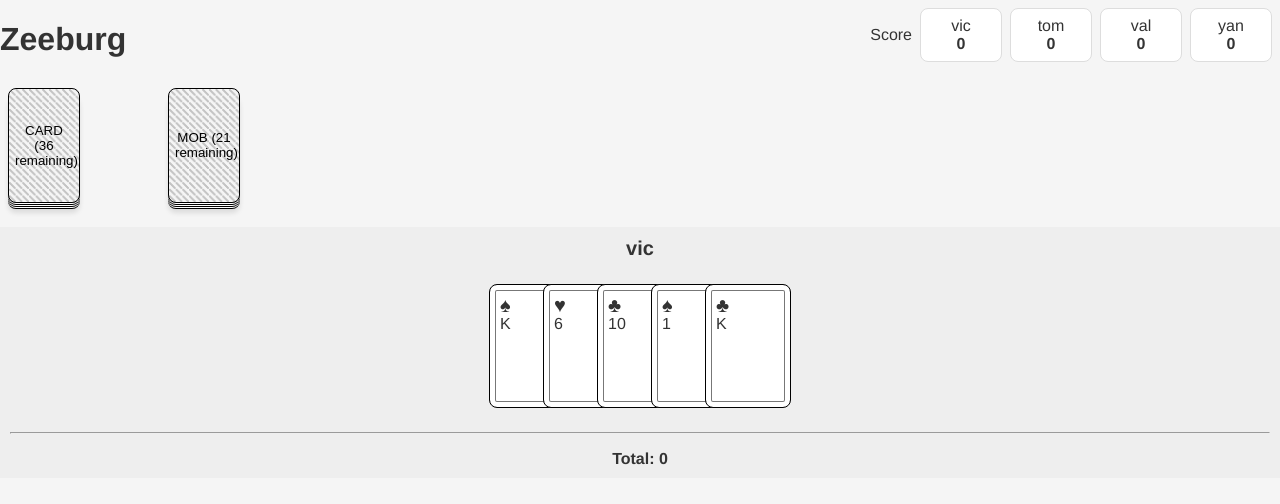
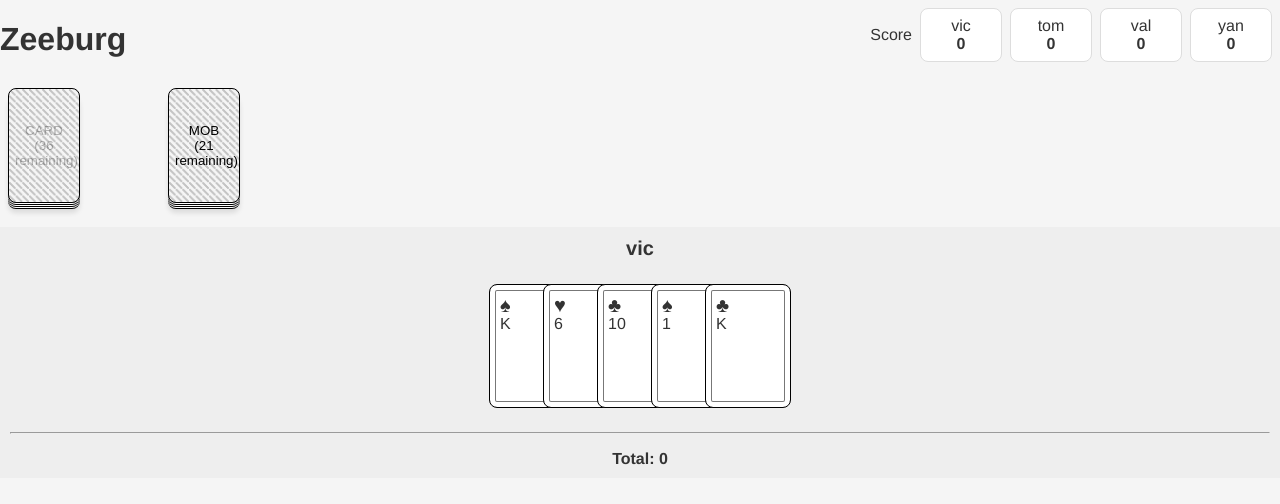
Before and after one commit to victordarras/ZeeburgCardGame, a Vue app: page / in a window 1280 px wide. Shown: the top 504 px of the page. Built offline with nearby package versions, Linux system fonts and the light colour scheme.

Commit message:
update card piles

```diff
--- a/src/App.vue
+++ b/src/App.vue
@@ -9,8 +9,20 @@
     </div>
     <h1>Zeeburg</h1>
     <div class="Board">
-      <button class="CardPile" @click="pickCard()">CARD ({{ cards.length }} remaining)</button>
-      <button :disabled="currentMob" class="CardPile MobPile" @click="pickMob()">MOB ({{ mobs.length }} remaining)</button>
+      <button
+        @click="pickCard()"
+        :disabled="currentPlayer.cards.length >= 5"
+        class="CardPile"
+      >
+        CARD <br> ({{ cards.length }} remaining)
+      </button>
+      <button
+        @click="pickMob()"
+        :disabled="currentMob"
+        class="CardPile MobPile"
+      >
+        MOB <br> ({{ mobs.length }} remaining)
+      </button>
 
       <template v-if="currentMob">
         <div class="Mob">
```
